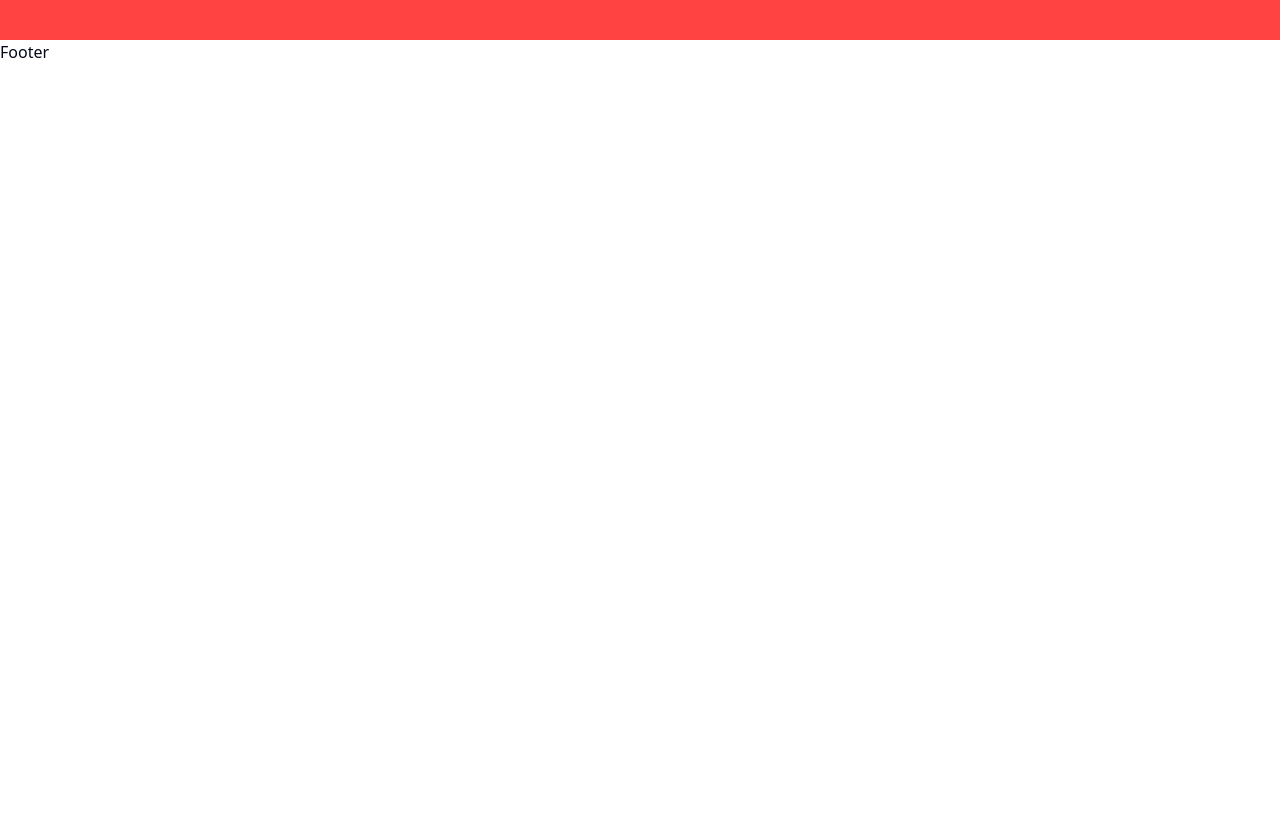
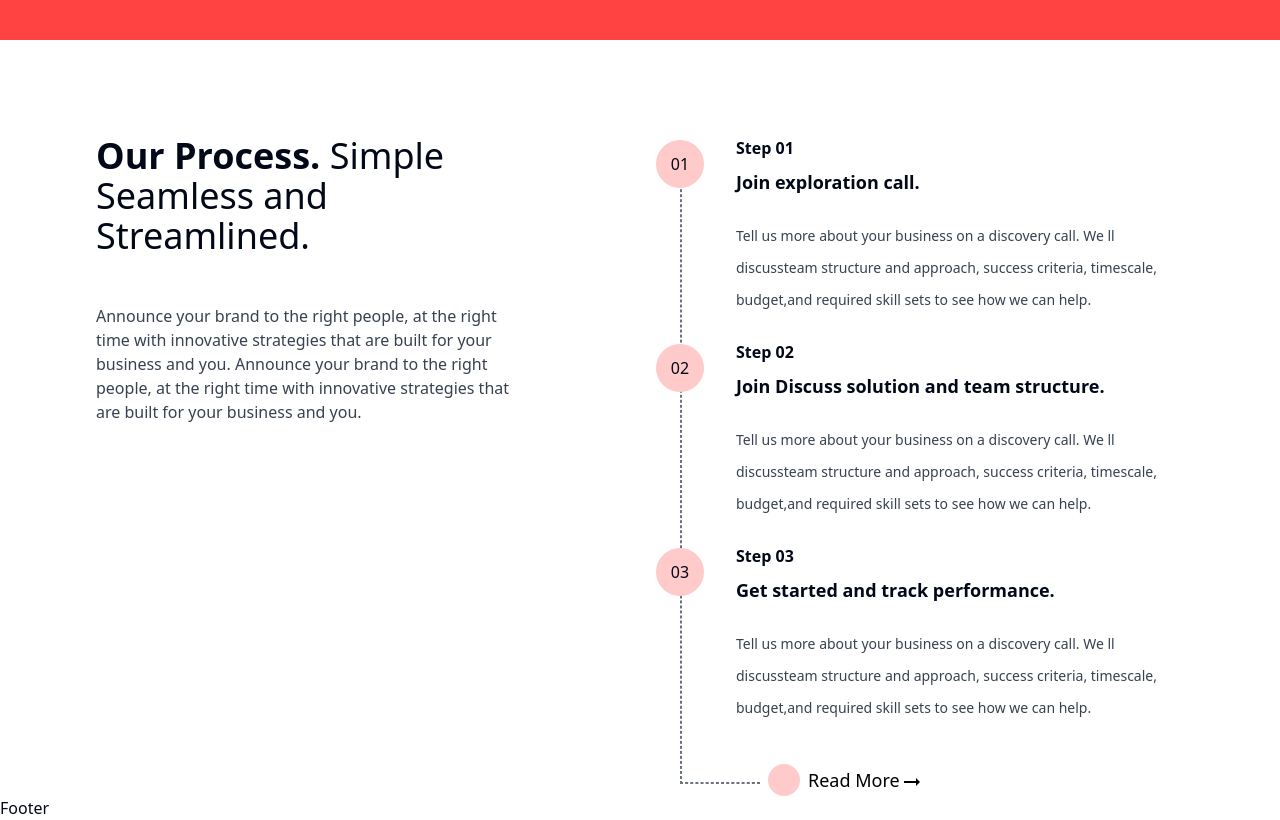
Before and after one commit to rkcoola792/media-dynox, a React (Vite) app: page / in a window 1280 px wide. Shown: the part 2760-3580 px from the top of the page. Before the commit the page ends 2824 px from the top, so only its background shows below. Built offline with nearby package versions, Linux system fonts and the light colour scheme.

Commit message:
section6 completed

```diff
--- a/src/components/Homepage/Homepage.jsx
+++ b/src/components/Homepage/Homepage.jsx
@@ -4,6 +4,7 @@ import Section2 from './Section2'
 import Section3 from './Section3'
 import Section4 from './Section4'
 import Section5 from './Section5'
+import Section6 from './Section6'
 
 const Homepage = () => {
   return (
@@ -13,6 +14,7 @@ const Homepage = () => {
       <Section3></Section3>
       <Section4></Section4>
       <Section5></Section5>
+      <Section6></Section6>
     </div>
   )
 }
--- /dev/null
+++ b/src/components/Homepage/Section6.jsx
@@ -0,0 +1,43 @@
+import React from 'react'
+import Step from './Step';
+import Explore from './Explore';
+const Section6 = () => {
+    const stepTitles = [
+      "Join exploration call",
+      "Join Discuss solution and team structure",
+      "Get started and track performance"
+    ];
+    const subheading="Tell us more about your business on a discovery call. We ll discussteam structure and approach, success criteria, timescale, budget,and required skill sets to see how we can help."
+
+  return (
+    <div className="section-6 mt-24 flex">
+      <div className="left w-[50%] px-24 pr-32 flex flex-col gap-12">
+        <h1 className="text-4xl leading-10  ">
+          <span className="font-semibold">Our Process.</span> Simple Seamless
+          and Streamlined.
+        </h1>
+        <p className="text-gray-700">
+          Announce your brand to the right people, at the right time with
+          innovative strategies that are built for your business and you.
+          Announce your brand to the right people, at the right time with
+          innovative strategies that are built for your business and you.
+        </p>
+      </div>
+      <div className="right w-1/2 flex flex-col gap-6 pr-24 relative">
+        <Step title={stepTitles[0]} subheading={subheading} step="01"></Step>
+        <Step title={stepTitles[1]} subheading={subheading} step="02"></Step>
+        <Step title={stepTitles[2]} subheading={subheading} step="03"></Step>
+        <div className="absolute vertical-dotted-line h-[97%] border border-gray-500 border-1 left-10 -z-10 top-2 border-dashed"></div>
+        <div className="relative flex">
+
+          <div className="horizontal-border absolute h-0 w-20 border border-gray-500 border-1 left-10 bottom-3 -z-10  border-dashed"></div>
+          <div className="ml-32">
+            <Explore text="Read More"></Explore>
+          </div>
+        </div>
+      </div>
+    </div>
+  );
+}
+
+export default Section6
--- /dev/null
+++ b/src/components/Homepage/Step.jsx
@@ -0,0 +1,20 @@
+import React from 'react'
+import Explore from './Explore';
+
+const Step = ({step,title,subheading}) => {
+  return (
+    <div className="step flex gap-4 relative ">
+
+      <div className="left bg-red-200 h-12 w-12 mx-4  p-6 rounded-[50%] flex items-center justify-center mt-1">
+        {step}
+      </div>
+      <div className="flex flex-col gap-2">
+        <p className="font-semibold">Step {step}</p>
+        <h1 className="text-lg font-bold">{title}.</h1>
+        <p className=" mt-4 leading-8 text-sm text-gray-700">{subheading}</p>
+      </div>
+    </div>
+  );
+}
+
+export default Step
```
